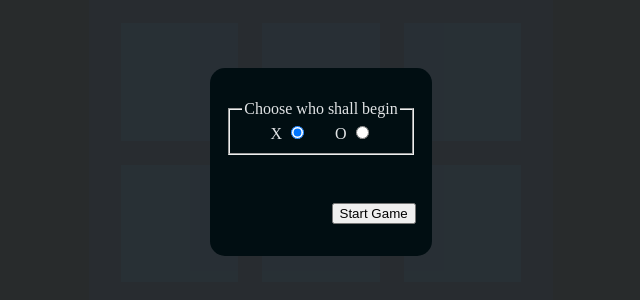
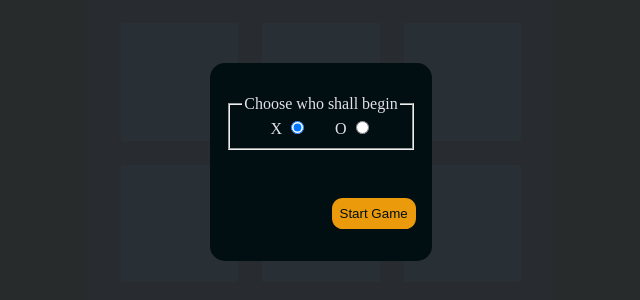
Before and after one commit to adamni21/tic-tac-toe, a Svelte app: page / in a window 1280 px wide. Shown: the part 238-538 px from the top of the page, without its empty margins (319-959 px from the left). Built offline with nearby package versions, Linux system fonts and the light colour scheme.

Commit message:
nothing much

```diff
--- a/src/App.svelte
+++ b/src/App.svelte
@@ -36,10 +36,10 @@
     box-sizing: border-box;
 
     --background: #010e12;
-    --on-background: #e2e4e6;
+    --on-background: #e4e2e6;
     --surface: #011529;
     --surface-variant: #002642;
-    --on-surface: #e2e4e6;
+    --on-surface: #e4e2e6;
     --primary: #eb9a0c;
     --primary-light: #ffb955;
     --primary-dark: #c98100;
--- a/src/components/Playfield/GameOverModal.svelte
+++ b/src/components/Playfield/GameOverModal.svelte
@@ -3,6 +3,7 @@
   import { onDestroy } from "svelte";
 
   import Modal from "../UI/Modal.svelte";
+import Button from "../UI/Button.svelte";
   let isOpen = false;
   let game;
   const unsubscribe = ticTacToe.subscribe((gameStore) => (game = gameStore));
@@ -15,8 +16,14 @@
 
 <Modal bind:isOpen>
   <div class="main rnd-corners">
-    <h2 class="title">{game.winner === "" ? "Draw" : `Player ${game.winner} has won`}</h2>
-    <button on:click={startNewGameHandler}>Start new game</button>
+    <h2 class="title">
+      {#if game.winner === ""}
+        Draw
+      {:else}
+        Player <span class={game.winner}>{game.winner.toUpperCase()}</span> has won.
+      {/if}
+    </h2>
+    <Button on:click={startNewGameHandler}>Start new game</Button>
   </div>
 </Modal>
 
@@ -32,4 +39,10 @@
     margin: 0;
     padding-bottom: 3rem;
   }
+  .o {
+    color: var(--primary)
+  }
+  .x {
+    color: var(--secondary)
+  }
 </style>
--- a/src/components/Playfield/SettingsModal.svelte
+++ b/src/components/Playfield/SettingsModal.svelte
@@ -1,5 +1,6 @@
 <script lang="ts">
   import { ticTacToe } from "../../stores/ticTacToe";
+  import Button from "../UI/Button.svelte";
   import Modal from "../UI/Modal.svelte";
   import type { Player } from "./types";
 
@@ -42,7 +43,7 @@
       </fieldset>
     </div>
     <div class="actions">
-      <button class="startGame" on:click={startGameHandler}>Start Game</button>
+      <Button on:click={startGameHandler}>Start Game</Button>
     </div>
   </div>
 </Modal>
@@ -78,8 +79,4 @@
     display: flex;
     justify-content: flex-end;
   }
-
-  .startGame {
-    margin-left: 0.8rem;
-  }
 </style>
--- a/src/components/marks/CircleMark.svelte
+++ b/src/components/marks/CircleMark.svelte
@@ -1,5 +1,4 @@
 <script lang="ts">
-  // export let color = "#bbb";
 </script>
 
 <svg
--- a/src/components/marks/XMark.svelte
+++ b/src/components/marks/XMark.svelte
@@ -1,5 +1,4 @@
 <script lang="ts">
-  export let color = "#bbb";
 </script>
 
 <svg
```
